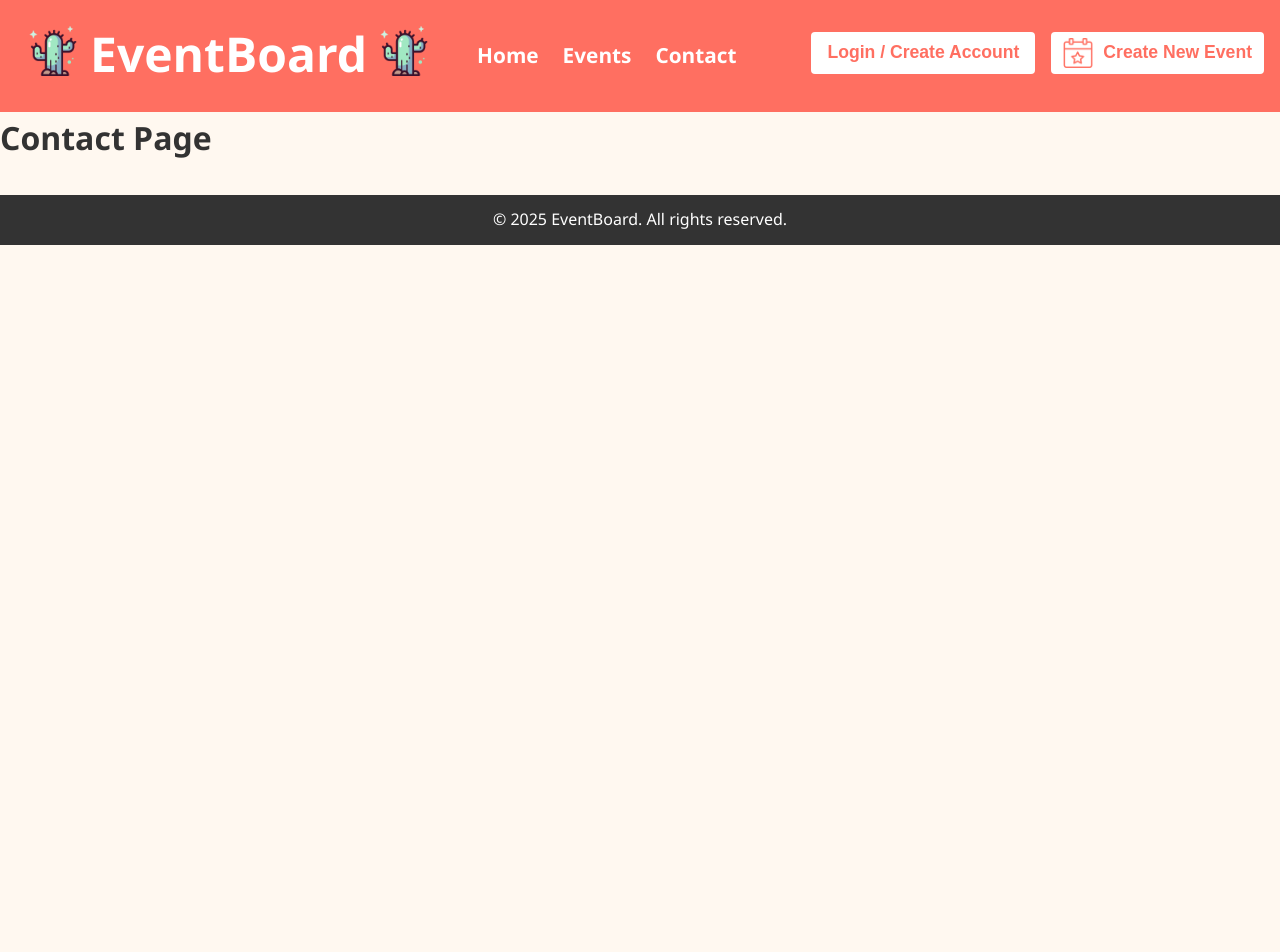
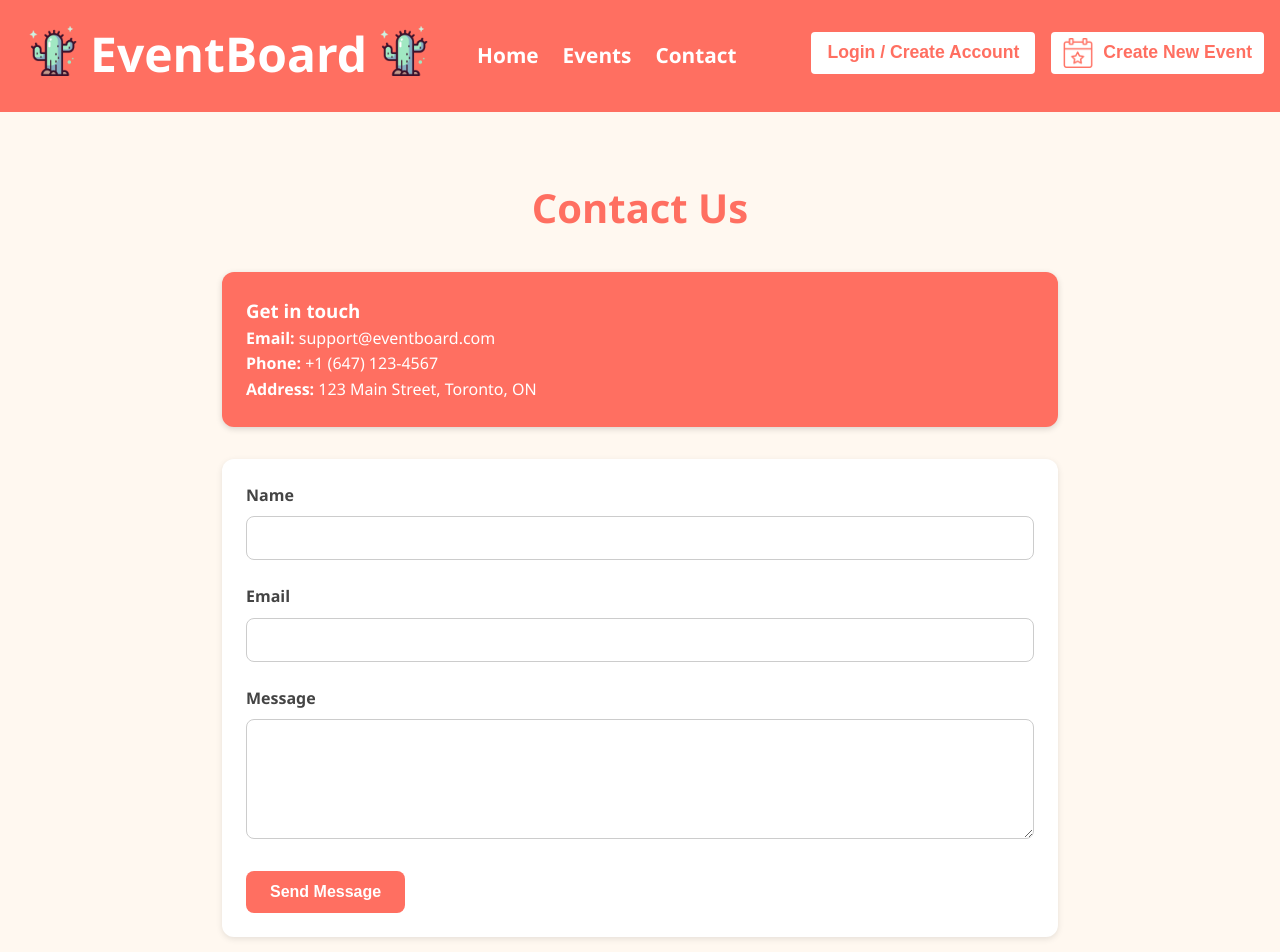
Before and after one commit to brentjsyoon/eventboard, a React (Vite) app in the folder eventboard-fe/: page /contact in a window 1280 px wide. Shown: the top 952 px of the page. Before the commit the page ends 800 px from the top, so only its background shows below. Built offline with nearby package versions, Linux system fonts and the light colour scheme.

Commit message:
Update contact page

```diff
--- /dev/null
+++ b/eventboard-fe/src/pages/Contact/Contact.module.css
@@ -0,0 +1,98 @@
+.container {
+  max-width: 900px;
+  margin: 2rem auto;
+  padding: 2rem;
+  color: #333;
+}
+
+.title {
+  font-size: 2.5rem;
+  margin-bottom: 2rem;
+  text-align: center;
+  color: #ff6f61;
+}
+
+.content {
+  display: flex;
+  flex-direction: column;
+  gap: 2rem;
+}
+
+.info {
+  background: #ff6f61;
+  color: white;
+  padding: 1.5rem;
+  border-radius: 12px;
+  box-shadow: 0 2px 6px rgba(0,0,0,0.15);
+  line-height: 1.6;
+}
+
+.form {
+  background: #fff;
+  padding: 1.5rem;
+  border-radius: 12px;
+  box-shadow: 0 2px 6px rgba(0,0,0,0.1);
+}
+
+.formGroup {
+  margin-bottom: 1.5rem;
+}
+
+.label {
+  display: block;
+  font-weight: 600;
+  margin-bottom: 0.5rem;
+  color: #444;
+}
+
+.input,
+.textarea {
+  width: 100%;
+  padding: 0.75rem 1rem;
+  border-radius: 8px;
+  border: 1px solid #ccc;
+  font-size: 1rem;
+}
+
+.input:focus,
+.textarea:focus {
+  outline: none;
+  border-color: #ff6f61;
+  box-shadow: 0 0 0 2px rgba(255,111,97,0.3);
+}
+
+.textarea {
+  min-height: 120px;
+  resize: vertical;
+}
+
+.submitBtn {
+  background: #ff6f61;
+  color: white;
+  padding: 0 1.5rem;
+  border: none;
+  border-radius: 8px;
+  height: 42px;
+  min-width: 150px;
+  cursor: pointer;
+  font-size: 1rem;
+  font-weight: 600;
+
+  display: flex;
+  align-items: center;
+  justify-content: center;
+  gap: 8px;
+
+  transition: background 0.2s ease;
+}
+
+.submitBtn:hover {
+  background: #e85b50;
+}
+
+.status {
+  margin-top: 1rem;
+  font-size: 1rem;
+  font-weight: 500;
+  color: #444;
+}
--- a/eventboard-fe/src/pages/Contact/Contact.tsx
+++ b/eventboard-fe/src/pages/Contact/Contact.tsx
@@ -1,16 +1,100 @@
-import React from "react";
+import React, { useState } from "react";
+import styles from "./Contact.module.css";
 import Header from "../../components/Header/Header";
 import Footer from "../../components/Footer";
 
 const Contact: React.FC = () => {
+  const [formData, setFormData] = useState({
+    name: "",
+    email: "",
+    message: "",
+  });
 
-    return (
-        <div>
-            <Header />
-            <h1>Contact Page</h1>
-            <Footer />
+  const [status, setStatus] = useState("");
+
+  const handleChange = (e: React.ChangeEvent<HTMLInputElement | HTMLTextAreaElement>) => {
+    setFormData({ ...formData, [e.target.name]: e.target.value });
+  };
+
+  const handleSubmit = async (e: React.FormEvent) => {
+    e.preventDefault();
+    setStatus("Sending...");
+
+    try {
+      // In production: send to backend or email service (e.g. Nodemailer, Formspree)
+      console.log("Form submitted:", formData);
+
+      setFormData({ name: "", email: "", message: "" });
+      setStatus("✅ Message sent successfully!");
+    } catch (err) {
+      console.error(err);
+      setStatus("❌ Failed to send message. Please try again.");
+    }
+  };
+
+  return (
+    <>
+      <Header />
+        <div className={styles.container}>
+        <h2 className={styles.title}>Contact Us</h2>
+
+        <div className={styles.content}>
+            {/* Contact Info Section */}
+            <div className={styles.info}>
+            <h3>Get in touch</h3>
+            <p><strong>Email:</strong> support@eventboard.com</p>
+            <p><strong>Phone:</strong> +1 (647) 123-4567</p>
+            <p><strong>Address:</strong> 123 Main Street, Toronto, ON</p>
+            </div>
+
+            {/* Contact Form Section */}
+            <form className={styles.form} onSubmit={handleSubmit}>
+            <div className={styles.formGroup}>
+                <label className={styles.label}>Name</label>
+                <input
+                className={styles.input}
+                type="text"
+                name="name"
+                value={formData.name}
+                onChange={handleChange}
+                required
+                />
+            </div>
+
+            <div className={styles.formGroup}>
+                <label className={styles.label}>Email</label>
+                <input
+                className={styles.input}
+                type="email"
+                name="email"
+                value={formData.email}
+                onChange={handleChange}
+                required
+                />
+            </div>
+
+            <div className={styles.formGroup}>
+                <label className={styles.label}>Message</label>
+                <textarea
+                className={`${styles.input} ${styles.textarea}`}
+                name="message"
+                value={formData.message}
+                onChange={handleChange}
+                required
+                />
+            </div>
+
+            <button type="submit" className={styles.submitBtn}>
+                Send Message
+            </button>
+
+            {status && <p className={styles.status}>{status}</p>}
+            </form>
         </div>
-    );
+        </div>
+      <Footer />
+    </>
+  );
 };
 
 export default Contact;
```
